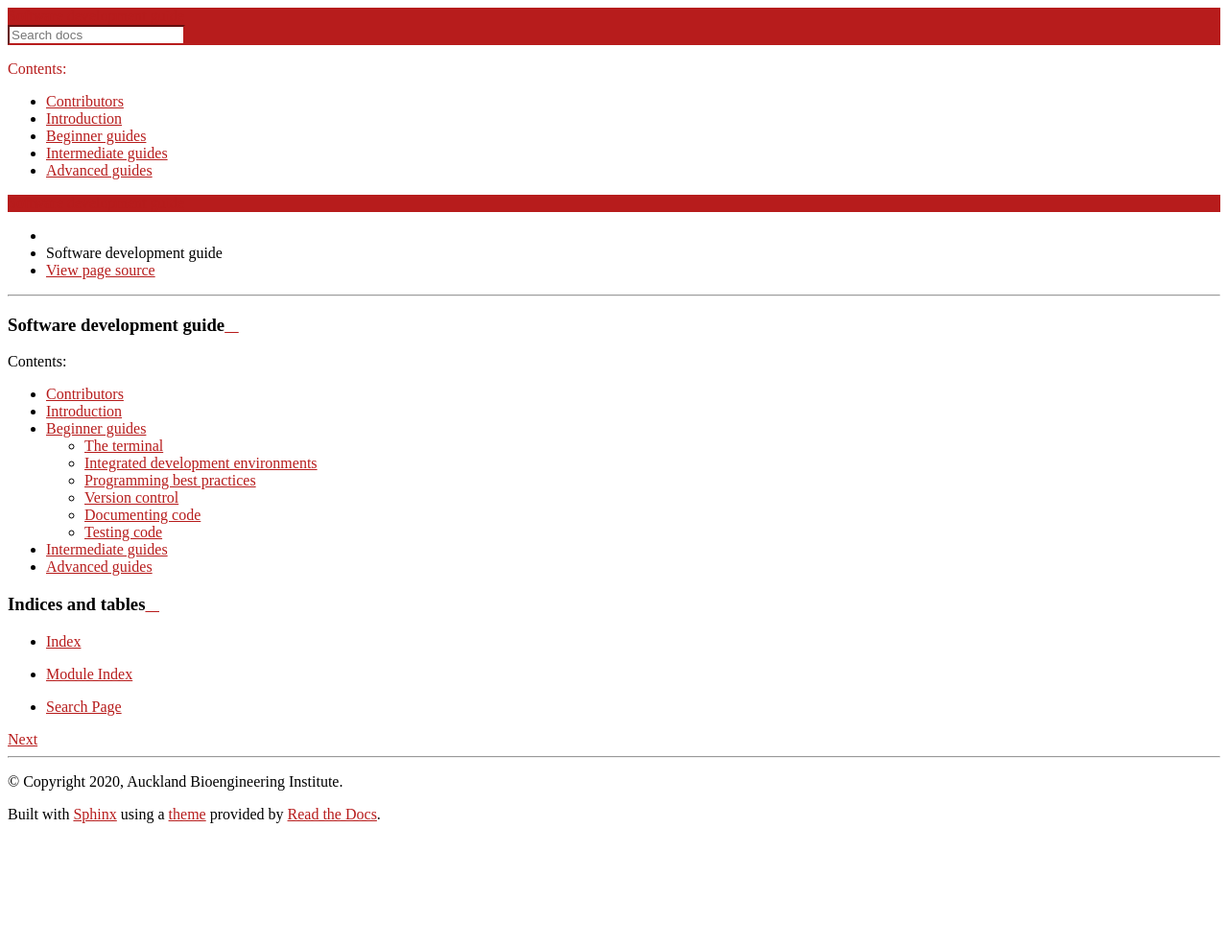
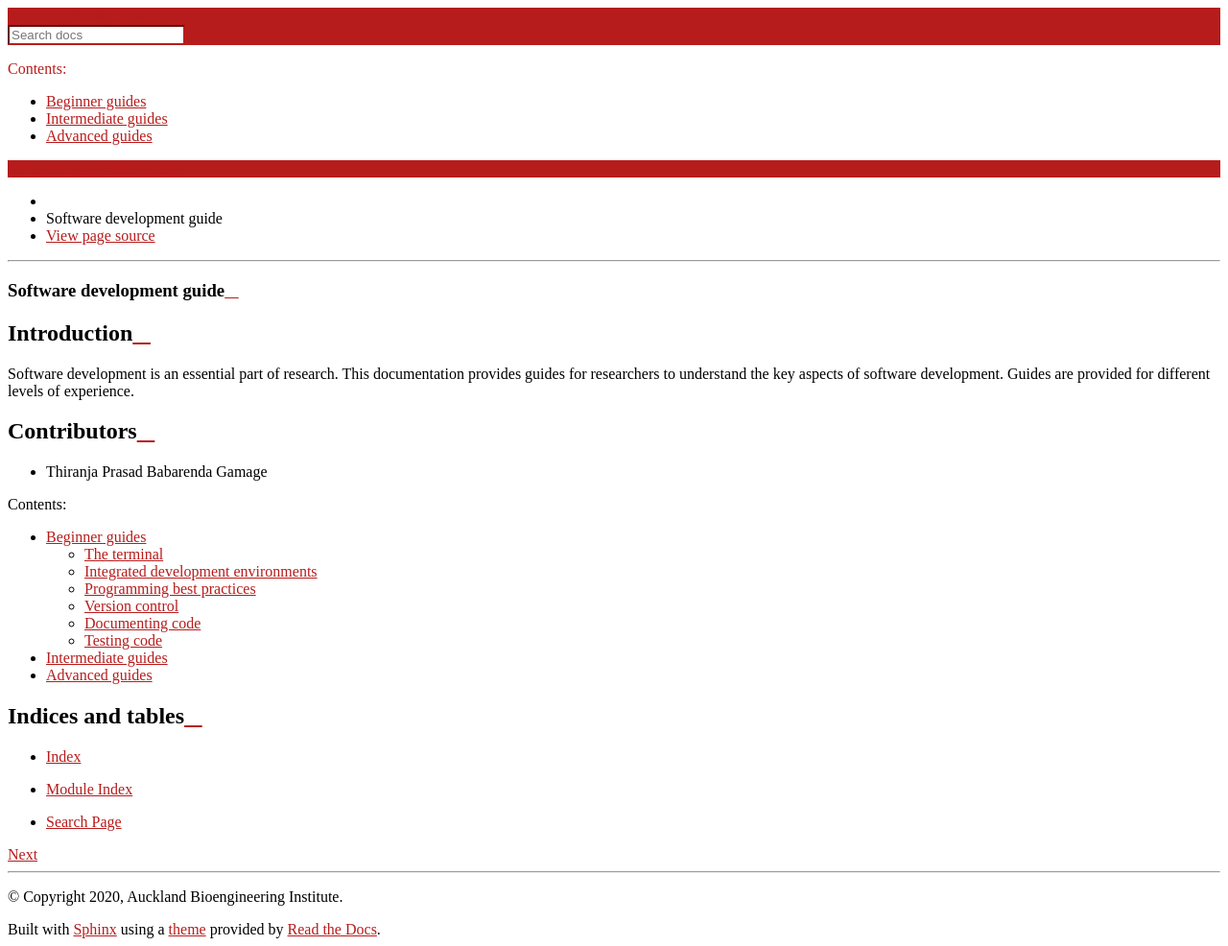
Before and after one commit to prasanthsasikumar/holographic-breast-biomechanics, a Sphinx documentation site: the page built from docs/source/index.rst, in a window 1280 px wide. Shown: the whole page at 96% size. Built offline with Sphinx 7.4.7 and the Read the Docs theme 2.0.0, drawn with Linux system fonts in a browser that asks for light colours; before the commit the page ends 900 px from its top, so only the background shows below that.

Commit message:
Updates to introduction

```diff
--- a/docs/source/index.rst
+++ b/docs/source/index.rst
@@ -6,18 +6,25 @@
 Software development guide
 ==========================
 
+Introduction
+------------
+Software development is an essential part of research. This documentation provides guides for researchers to understand the key aspects of software development. Guides are provided for different levels of experience.
+
+Contributors
+------------
+
+- Thiranja Prasad Babarenda Gamage
+
 .. toctree::
    :maxdepth: 2
    :caption: Contents:
 
-   contributors
-   introduction
    beginner
    intermediate
    advanced
 
 Indices and tables
-==================
+------------------
 
 * :ref:`genindex`
 * :ref:`modindex`
--- a/docs/source/introduction.rst
+++ /dev/null
@@ -1,2 +0,0 @@
-Introduction
-============
```
Also changed, not shown: docs/source/contributors.md (deleted, +0 -3 lines).
